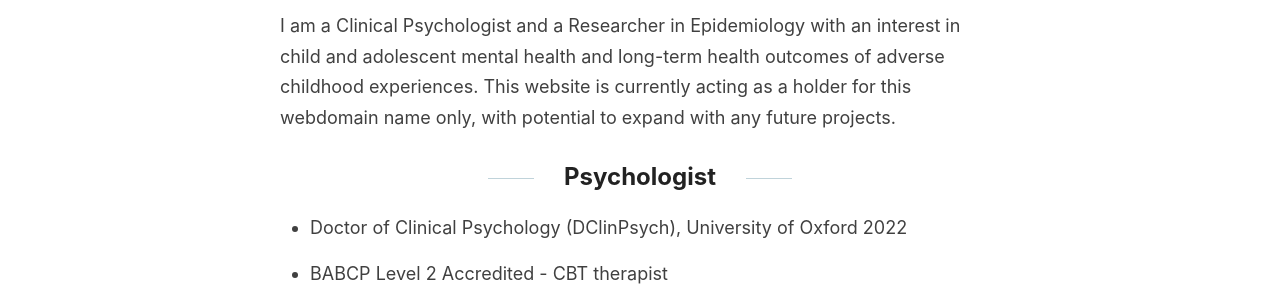
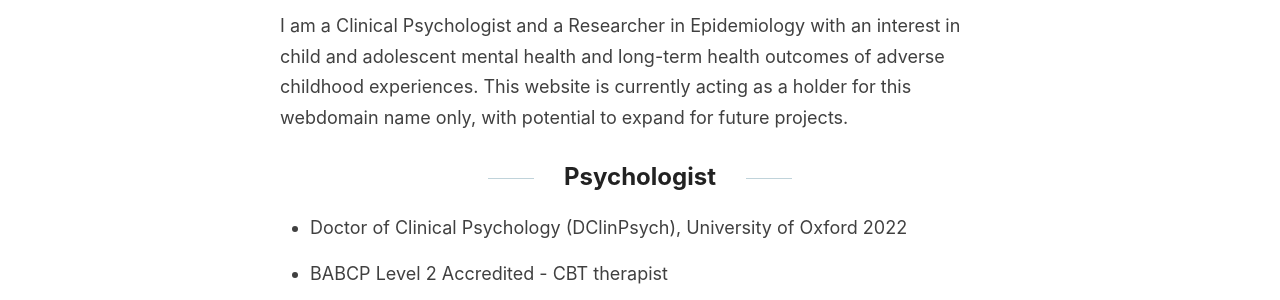
Before and after one commit to shabeer-syed/shabeersyed, a Jekyll site: the page built from index.md, in a window 1280 px wide. Shown: the part 331-631 px from the top of the page. Built offline with Jekyll 4.4.1, drawn with Linux system fonts in a browser that asks for light colours; comment, search, counter and statistics services are not loaded.

Commit message:
Update index.md

```diff
--- a/index.md
+++ b/index.md
@@ -4,7 +4,7 @@ title: Introduction
 categories: [Welcome!]
 ---
 
-I am a Clinical Psychologist and a Researcher in Epidemiology with an interest in child and adolescent mental health and long-term health outcomes of adverse childhood experiences. This website is currently acting as a holder for this webdomain name only, with potential to expand with any future projects.
+I am a Clinical Psychologist and a Researcher in Epidemiology with an interest in child and adolescent mental health and long-term health outcomes of adverse childhood experiences. This website is currently acting as a holder for this webdomain name only, with potential to expand for future projects.
 
 ## Psychologist
 
```
